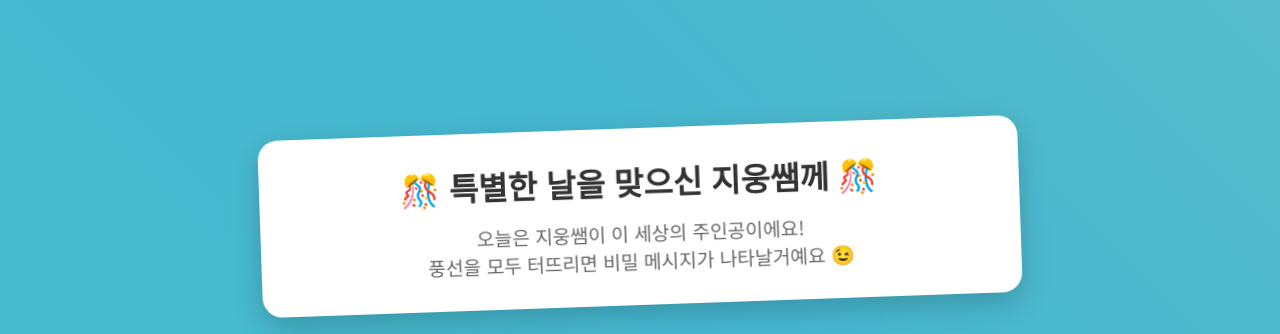
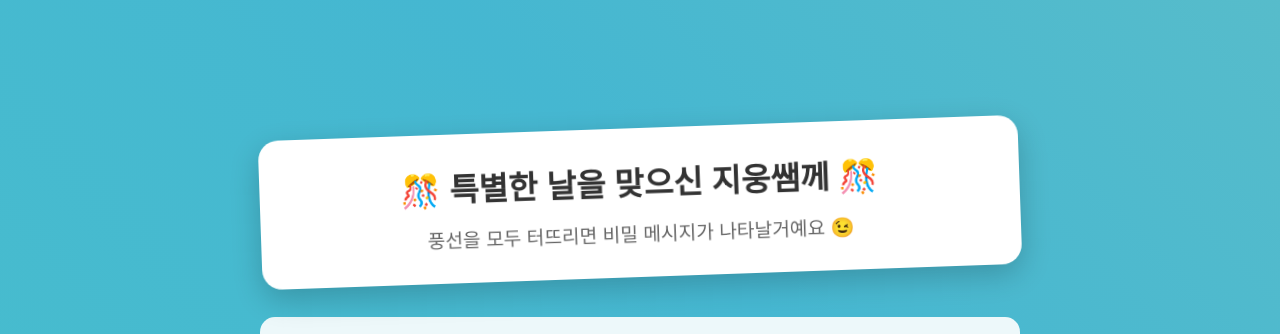
Before and after one commit to codepress990-lang/birthday-surprise, a plain HTML site: page index.html in a window 1280 px wide. Shown: the part 617-951 px from the top of the page. Drawn offline with Linux system fonts and the light colour scheme.

Commit message:
Update index.html

```diff
--- a/index.html
+++ b/index.html
@@ -309,8 +309,7 @@
         <div class="message-box">
             <h2 style="font-size: 2rem; color: #333;">🎊 특별한 날을 맞으신 지웅쌤께 🎊</h2>
             <p style="font-size: 1.2rem; margin-top: 15px; color: #666;">
-                오늘은 지웅쌤이 이 세상의 주인공이에요!<br>
-                풍선을 모두 터뜨리면 비밀 메시지가 나타날거예요 😉
+                            풍선을 모두 터뜨리면 비밀 메시지가 나타날거예요 😉
             </p>
             <div id="secretMessage" class="secret-message">
                 🎁 지웅쌤 생일 축하드려요! 항상 응원합니다다! 🎁
```
